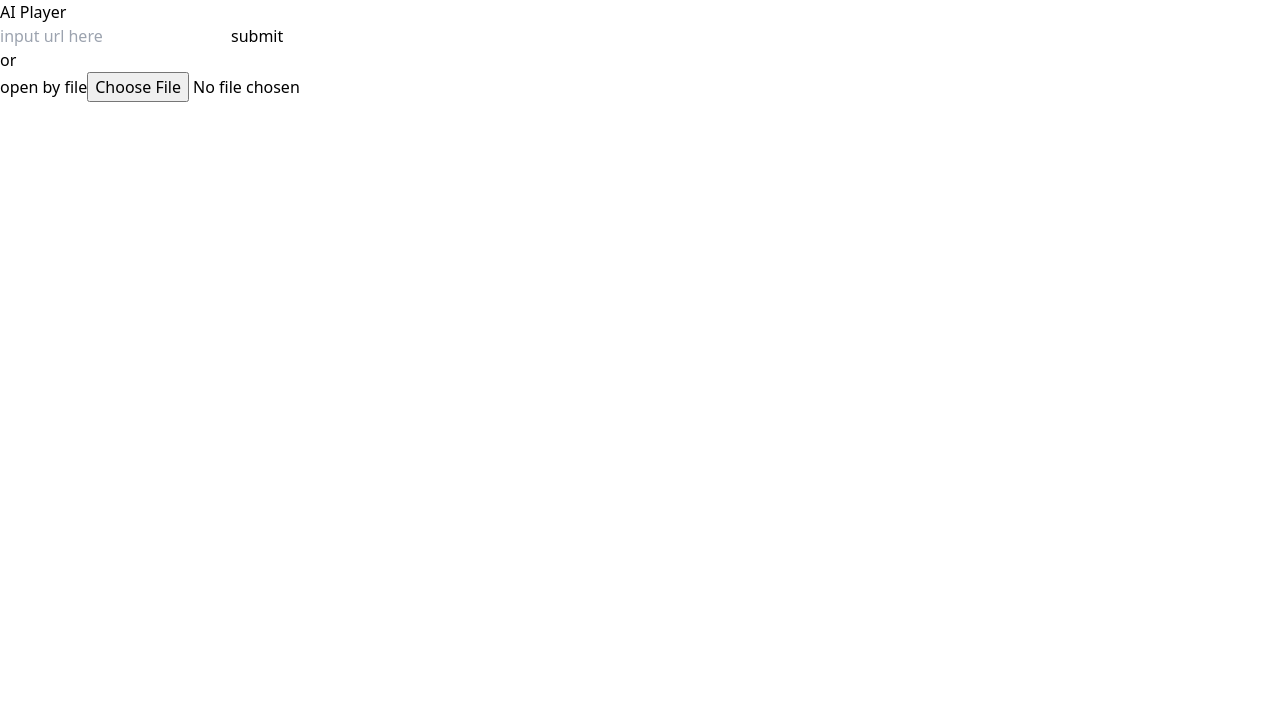
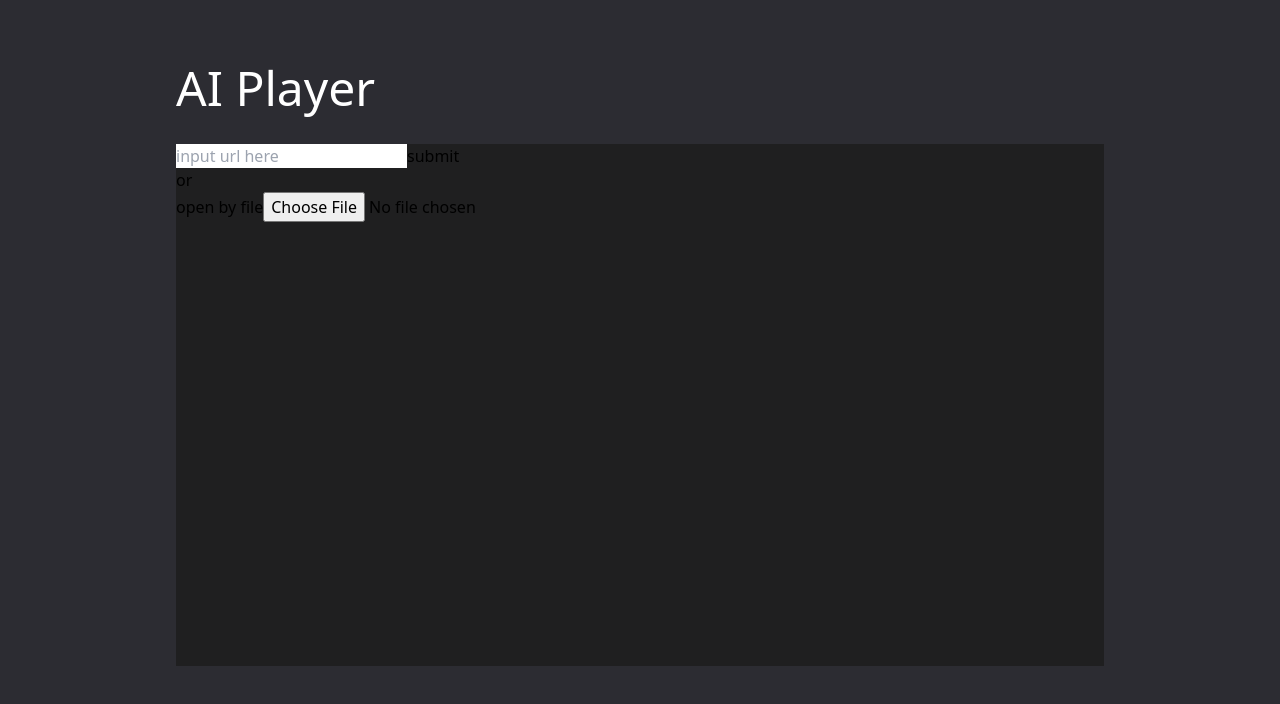
Before and after one commit to Orenoid/ai-player, a Next.js app: page / in a window 1280 px wide. Shown: the top 704 px of the page. Built offline with nearby package versions, Linux system fonts and the light colour scheme.

Commit message:
feat: 调整首页布局

```diff
--- a/pages/index.js
+++ b/pages/index.js
@@ -4,15 +4,15 @@ import Player from '@/components/player'
 
 const inter = Inter({ subsets: ['latin'] })
 
-export default function Home() {
+export default function App() {
   return (
-    <>
-      <header>
-        <h1>AI Player</h1>
+    <div class="flex flex-col items-center bg-[#2c2c32] h-screen px-44">
+      <header class="flex flex-row self-start mt-16 mb-8">
+        <h1 class="text-white text-5xl">AI Player</h1>
       </header>
-      <main>
+      <main class="bg-[#1f1f20] w-full aspect-video">
         <Player></Player>
       </main>
-    </>
+    </div>
   )
 }
```
